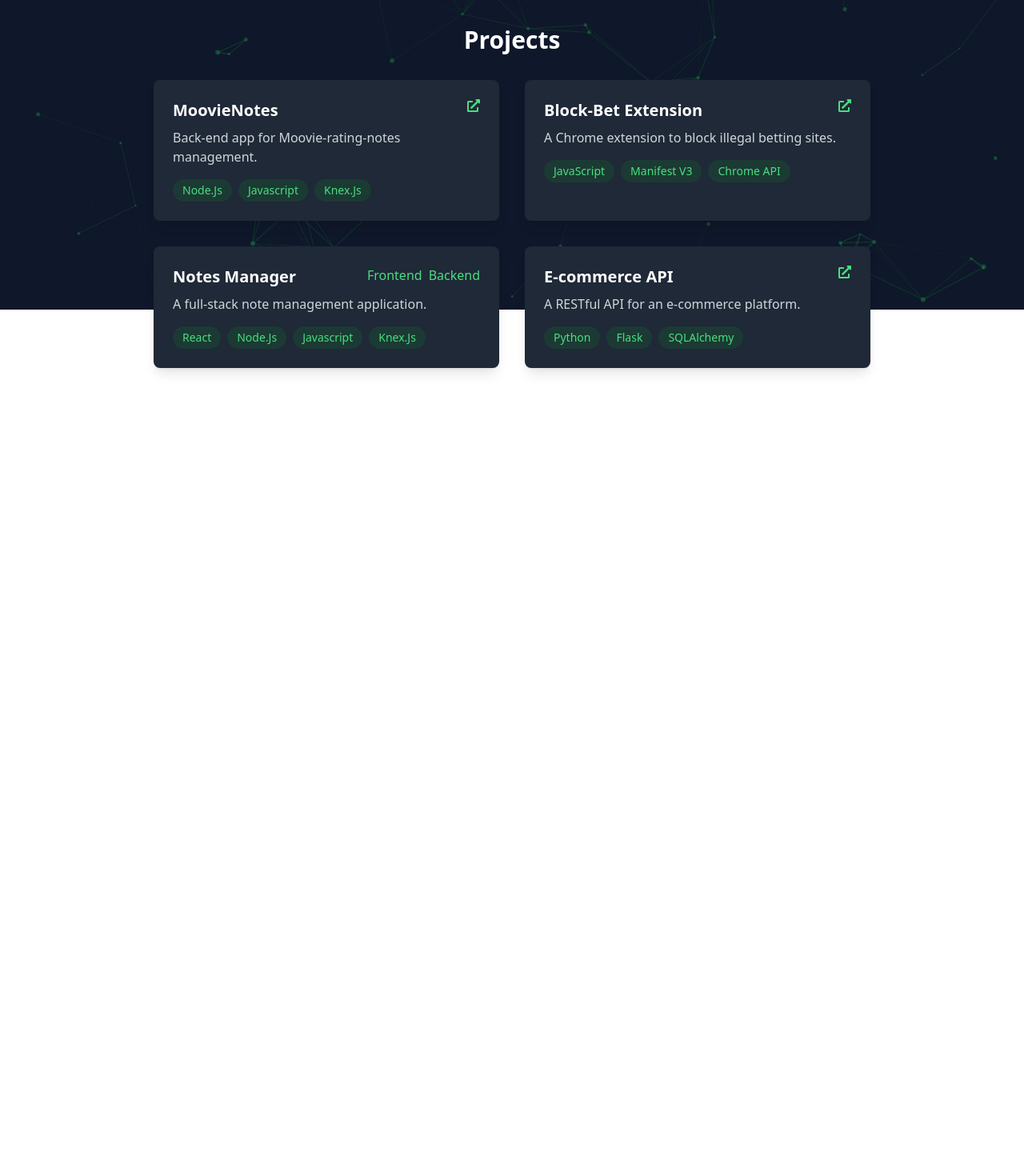
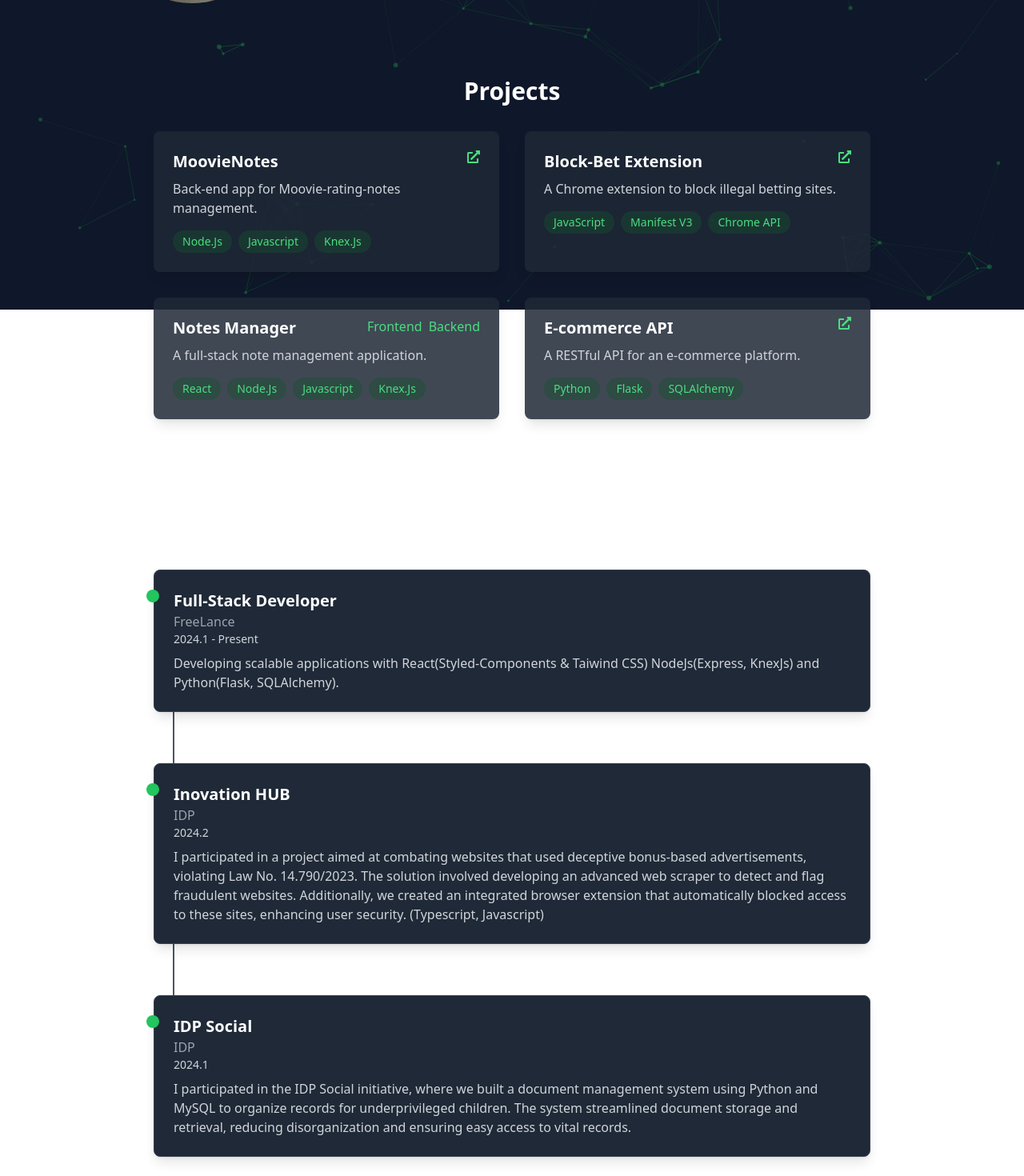
Before and after one commit to samuka7abr/Portifolio, a React (Vite) app: page / in a window 1280 px wide. Shown: the part 413-1883 px from the top of the page at 80% size. Before the commit the page ends 953 px from the top, so only its background shows below. Built offline with nearby package versions, Linux system fonts and the light colour scheme.

Commit message:
feat: projects

```diff
--- a/src/App.tsx
+++ b/src/App.tsx
@@ -2,21 +2,26 @@ import { Header } from "./components/Header";
 import { Profile } from "./components/Profile";
 import ParticlesBackground from "./components/Particles";
 import { Project } from "./components/Projects";
+import { Experience } from "./components/Experience";
 import { motion } from "framer-motion";
 
 export function App() {
   return (
     <>
+      {/* Fundo animado */}
       <ParticlesBackground />
 
       <div className="relative z-10 flex flex-col min-h-screen">
+        {/* Header fixo */}
         <Header />
 
-        <div className="flex flex-grow justify-center items-start mt-20 px-6">
+        {/* Perfil */}
+        <div className="flex flex-grow justify-center items-start mt-32 px-6">
           <Profile />
         </div>
 
-        <section className="py-20 px-6 flex flex-col items-center">
+        {/* Seção de Projetos */}
+        <section className="py-24 px-6 flex flex-col items-center">
           <h2 className="text-3xl font-bold text-white text-center mb-8">
             Projects
           </h2>
@@ -56,6 +61,15 @@ export function App() {
             />
           </motion.div>
         </section>
+
+        {/* Seção de Experiência - Ajustada para mesma distância do Profile */}
+        <section className="py-6 px-6 flex flex-col items-center">
+          <h2 className="text-3xl font-bold text-white text-center mb-8">
+            Experience
+          </h2>
+
+          <Experience />
+        </section>
       </div>
     </>
   );
--- /dev/null
+++ b/src/components/Experience/index.tsx
@@ -0,0 +1,74 @@
+import { motion } from "framer-motion";
+
+interface ExperienceProps {
+  role: string;
+  company: string;
+  period: string;
+  description: string;
+}
+
+const experiences: ExperienceProps[] = [
+  {
+    role: "Full-Stack Developer",
+    company: "FreeLance",
+    period: "2024.1 - Present",
+    description: "Developing scalable applications with React(Styled-Components & Taiwind CSS) NodeJs(Express, KnexJs) and Python(Flask, SQLAlchemy).",
+  },
+  {
+    role: "Inovation HUB",
+    company: "IDP",
+    period: "2024.2",
+    description: "I participated in a project aimed at combating websites that used deceptive bonus-based advertisements, violating Law No. 14.790/2023. The solution involved developing an advanced web scraper to detect and flag fraudulent websites. Additionally, we created an integrated browser extension that automatically blocked access to these sites, enhancing user security. (Typescript, Javascript)",
+  },
+  {
+    role: "IDP Social",
+    company: "IDP",
+    period: "2024.1",
+    description: "I participated in the IDP Social initiative, where we built a document management system using Python and MySQL to organize records for underprivileged children. The system streamlined document storage and retrieval, reducing disorganization and ensuring easy access to vital records.",
+  },
+];
+
+// Configuração da animação de scroll
+const itemVariants = {
+  hidden: { opacity: 0, y: 50 },
+  visible: (index: number) => ({
+    opacity: 1,
+    y: 0,
+    transition: { duration: 0.6, delay: index * 0.2 },
+  }),
+};
+
+export function Experience() {
+  return (
+    <div className="relative flex flex-col items-center w-full max-w-4xl">
+      {/* Linha de conexão vertical */}
+      <div className="absolute left-6 top-0 h-full w-[2px] bg-gray-600"></div>
+
+      <motion.div
+        className="flex flex-col gap-16 w-full"
+        initial="hidden"
+        whileInView="visible"
+        viewport={{ once: true, amount: 0.3 }}
+      >
+        {experiences.map((exp, index) => (
+          <motion.div
+            key={index}
+            className="relative flex items-start gap-6 bg-gray-800 p-6 rounded-lg shadow-lg border border-gray-700"
+            variants={itemVariants}
+            custom={index}
+          >
+            {/* Bolinha da timeline */}
+            <div className="absolute left-[-10px] w-4 h-4 bg-green-500 rounded-full"></div>
+
+            <div>
+              <h3 className="text-xl font-bold text-white">{exp.role}</h3>
+              <p className="text-gray-400">{exp.company}</p>
+              <p className="text-sm text-gray-300">{exp.period}</p>
+              <p className="text-gray-300 mt-2">{exp.description}</p>
+            </div>
+          </motion.div>
+        ))}
+      </motion.div>
+    </div>
+  );
+}
--- a/src/components/Header/index.tsx
+++ b/src/components/Header/index.tsx
@@ -6,7 +6,7 @@ export function Header() {
   const letters: string[] = nome.split("");
 
   return (
-    <header className="flex justify-between items-center px-12 py-4 bg-gray-900/85 text-white border-b border-gray-700 border-b-gray-100/30">
+    <header className="flex justify-between items-center px-12 py-4 bg-white/15 text-white border-b border-gray-700 border-b-gray-100/30">
       {/* Nome animado com ícone */}
       <div className="flex items-center gap-3 text-3xl font-bold">
         <FaTerminal className="text-green-400 text-[22px] text-4xl" />
@@ -48,12 +48,12 @@ export function Header() {
           </li>
           <li>
             <a href="#" className="hover:text-green-400 transition-all duration-300">
-              Skills
+              Experience
             </a>
           </li>
           <li>
             <a href="#" className="hover:text-green-400 transition-all duration-300">
-              Tools
+              Skills
             </a>
           </li>
           <li>
--- a/src/components/Projects/index.tsx
+++ b/src/components/Projects/index.tsx
@@ -11,7 +11,7 @@ interface ProjectProps {
 export function Project({ title, description, techs, repoLinks }: ProjectProps) {
   return (
     <motion.div
-      className="p-6 bg-gray-800 rounded-lg shadow-lg"
+      className="p-6 bg-gray-800/85 rounded-lg shadow-lg"
       whileHover={{ scale: 1.05 }}
       transition={{ type: "spring", stiffness: 200, damping: 10 }}
     >
```
